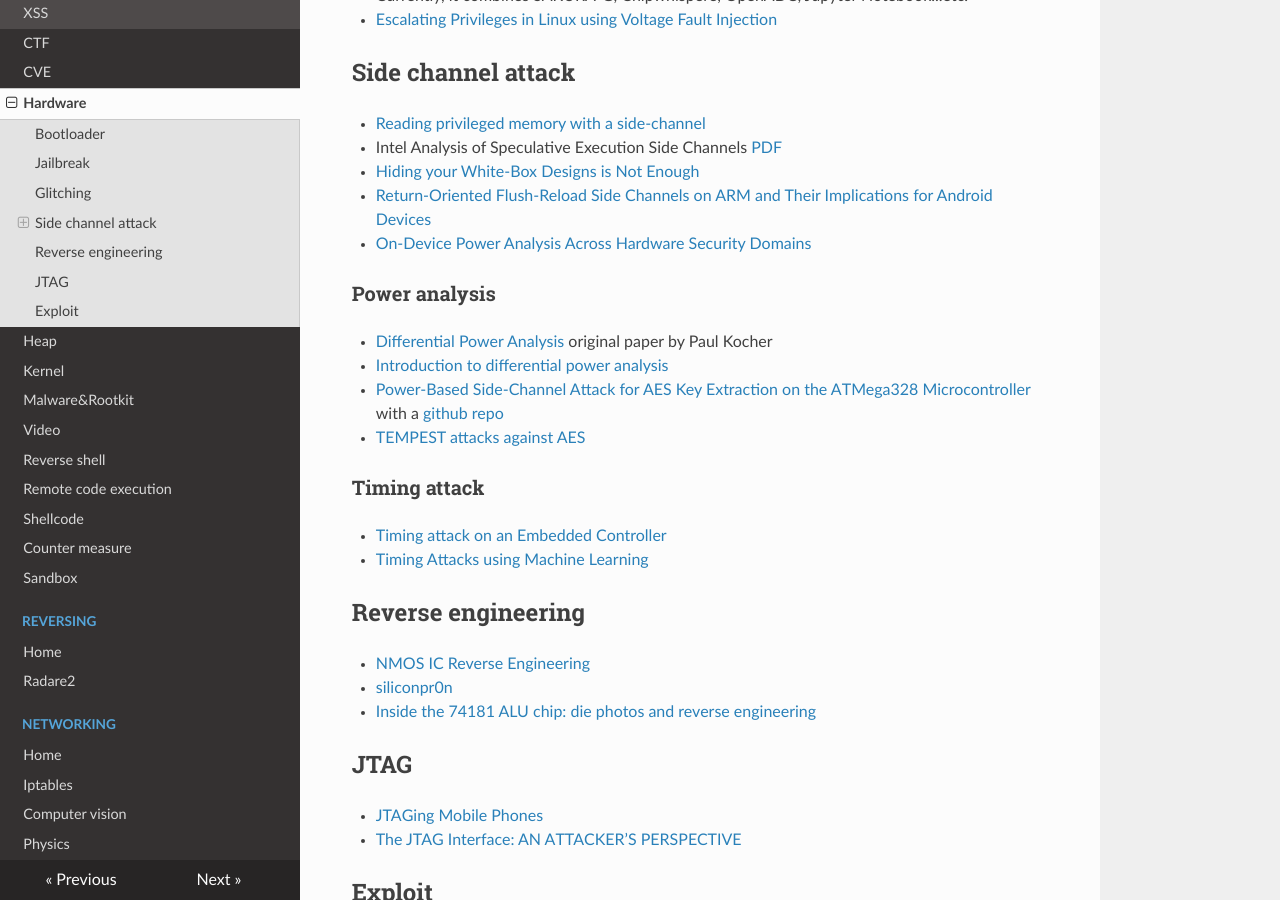
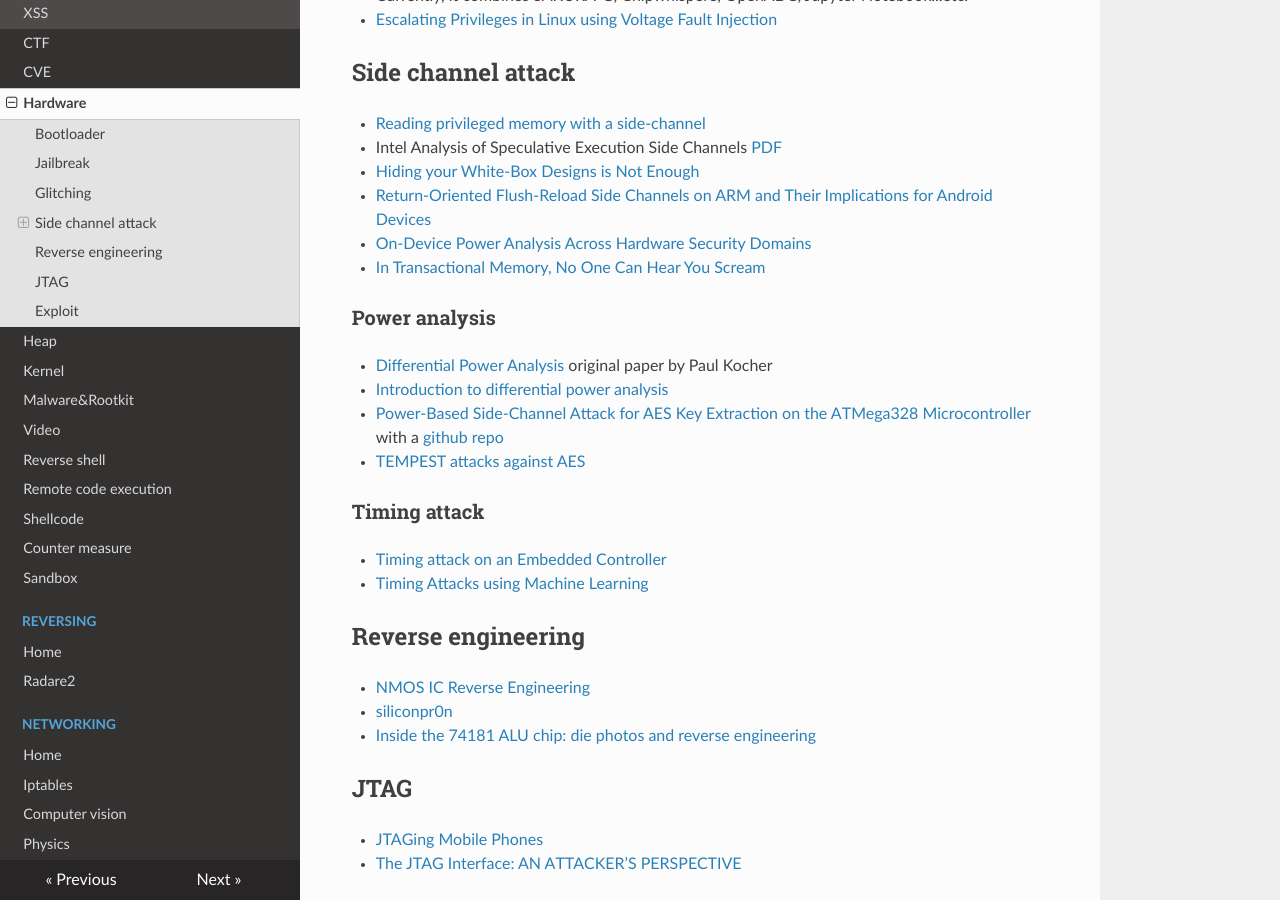
Before and after one commit to gipi/low-level, an MkDocs documentation site: the page built from docs/security/hardware.md, in a window 1280 px wide and 900 px high, scrolled down 2000 px. Built offline with MkDocs 1.6.1, drawn with Linux system fonts in a browser that asks for light colours; nearby versions of some CDN libraries; old or Windows-style settings are respelled for this version of MkDocs.

Commit message:
Update hardware.md

```diff
--- a/docs/security/hardware.md
+++ b/docs/security/hardware.md
@@ -83,6 +83,7 @@ the effects of Clock Glitches on 8-bit MCUs](https://pdfs.semanticscholar.org/0b
  - [Hiding your White-Box Designs is Not Enough](https://www.troopers.de/media/filer_public/b8/4f/b84f0051-3992-4b34-8b7d-7f0be5f209e0/troopers16_teuwen_hiding_your_wb_designs.pdf)
  - [Return-Oriented Flush-Reload Side Channels on ARM and Their Implications for Android Devices](http://web.cse.ohio-state.edu/~zhang.834/papers/ccs16b.pdf)
  - [On-Device Power Analysis Across Hardware Security Domains](https://eprint.iacr.org/2019/689.pdf)
+ - [In Transactional Memory, No One Can Hear You Scream](http://blog.ret2.io/2019/06/26/attacking-intel-tsx/)
 
 ### Power analysis
 
```
